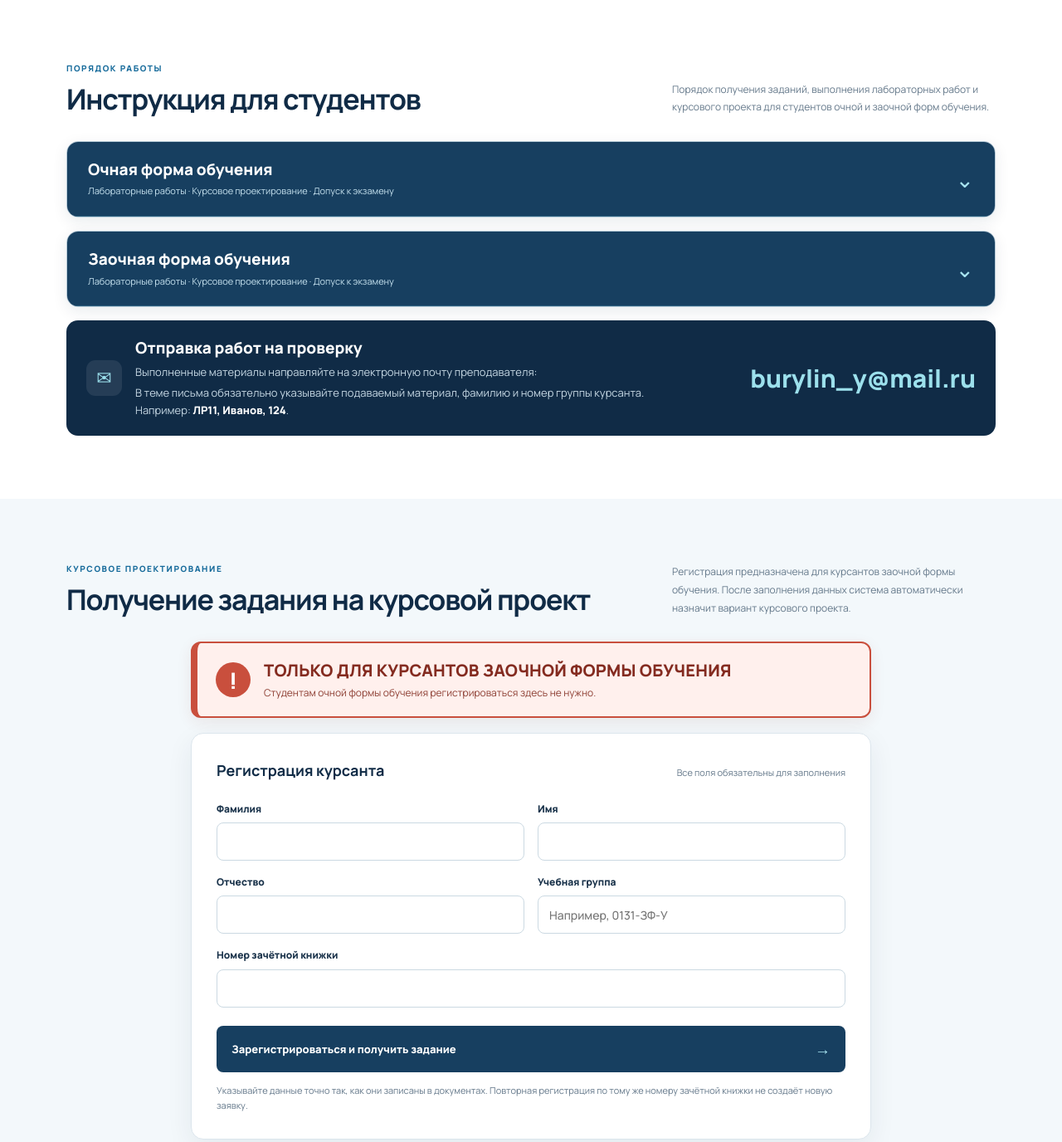
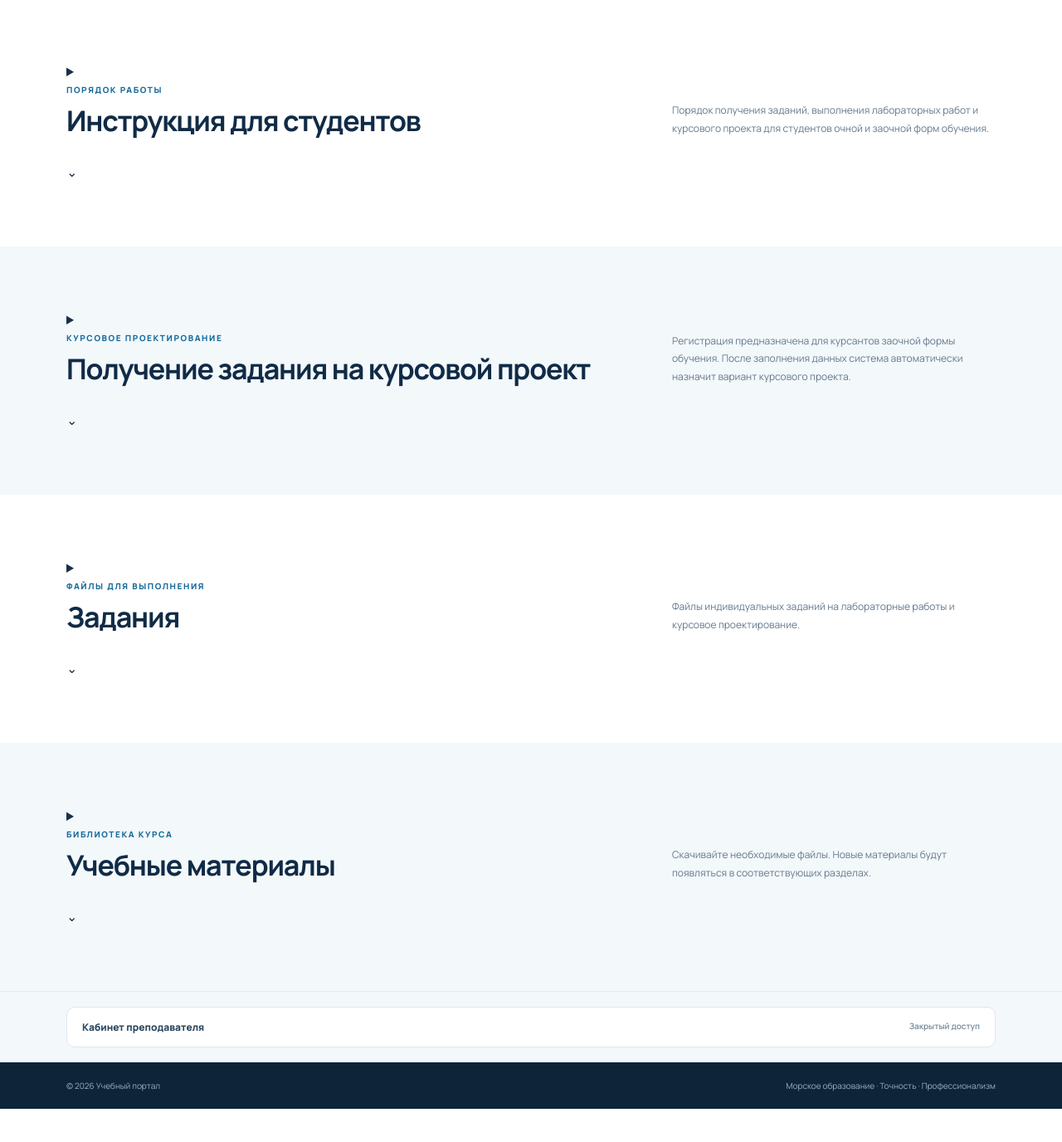
Before and after one commit to savatodigit/math-navigation, a plain HTML site: page index.html in a window 1280 px wide. Shown: the part 1044-2420 px from the top of the page at 83% size. After the commit the page ends 2380 px from the top, so only its background shows below. Drawn offline with nearby package versions, Linux system fonts and the light colour scheme.

Commit message:
Сделаны сворачиваемыми основные разделы сайта

```diff
--- a/index.html
+++ b/index.html
@@ -38,11 +38,10 @@
 
 
     <section class="section" id="instructions">
-      <div class="container">
-        <div class="section-heading">
+      <div class="container"><details class="page-section-toggle"><summary><div class="section-heading">
           <div><div class="section-kicker">ПОРЯДОК РАБОТЫ</div><h2>Инструкция для студентов</h2></div>
           <p>Порядок получения заданий, выполнения лабораторных работ и курсового проекта для студентов очной и заочной форм обучения.</p>
-        </div>
+        </div><span class="page-section-chevron" aria-hidden="true">⌄</span></summary><div class="page-section-content">
 
         <div class="study-instructions">
           <details class="study-card">
@@ -115,13 +114,12 @@
       </div>
     </section>
 
-
+</div></details>
     <section class="section coursework-section" id="coursework-registration">
-      <div class="container">
-        <div class="section-heading">
+      <div class="container"><details class="page-section-toggle"><summary><div class="section-heading">
           <div><div class="section-kicker">КУРСОВОЕ ПРОЕКТИРОВАНИЕ</div><h2>Получение задания на курсовой проект</h2></div>
           <p>Регистрация предназначена для курсантов заочной формы обучения. После заполнения данных система автоматически назначит вариант курсового проекта.</p>
-        </div>
+        </div><span class="page-section-chevron" aria-hidden="true">⌄</span></summary><div class="page-section-content">
         <div class="coursework-audience-warning" role="note"><span class="coursework-warning-icon" aria-hidden="true">!</span><span><strong>ТОЛЬКО ДЛЯ КУРСАНТОВ ЗАОЧНОЙ ФОРМЫ ОБУЧЕНИЯ</strong><small>Студентам очной формы обучения регистрироваться здесь не нужно.</small></span></div>
         <div class="coursework-panel">
           <form id="coursework-form" class="coursework-form">
@@ -143,13 +141,12 @@
         </div>
       </div>
     </section>
-
+</div></details>
     <section class="section assignments-section" id="assignments">
-      <div class="container">
-        <div class="section-heading">
+      <div class="container"><details class="page-section-toggle"><summary><div class="section-heading">
           <div><div class="section-kicker">ФАЙЛЫ ДЛЯ ВЫПОЛНЕНИЯ</div><h2>Задания</h2></div>
           <p>Файлы индивидуальных заданий на лабораторные работы и курсовое проектирование.</p>
-        </div>
+        </div><span class="page-section-chevron" aria-hidden="true">⌄</span></summary><div class="page-section-content">
         <div id="assignments-list" class="materials-grid" aria-live="polite">
           <div class="empty-state">
             <div class="empty-icon">⇩</div>
@@ -159,13 +156,12 @@
         </div>
       </div>
     </section>
-
+</div></details>
     <section class="section materials-section" id="materials">
-      <div class="container">
-        <div class="section-heading">
+      <div class="container"><details class="page-section-toggle"><summary><div class="section-heading">
           <div><div class="section-kicker">БИБЛИОТЕКА КУРСА</div><h2>Учебные материалы</h2></div>
           <p>Скачивайте необходимые файлы. Новые материалы будут появляться в соответствующих разделах.</p>
-        </div>
+        </div><span class="page-section-chevron" aria-hidden="true">⌄</span></summary><div class="page-section-content">
         <div id="materials-list" class="materials-grid" aria-live="polite">
           <div class="empty-state">
             <div class="empty-icon">⇩</div>
@@ -176,7 +172,7 @@
         <p class="download-tip"><span>ⓘ</span> Для скачивания нажмите на название или кнопку «Скачать» рядом с материалом.</p>
       </div>
     </section>
-
+</div></details>
 
   </main>
 
@@ -190,5 +186,20 @@
 <footer><div class="container footer-inner"><span>© <span id="year"></span> Учебный портал</span><span>Морское образование · Точность · Профессионализм</span>
     </div>
   </footer>
+<script>
+document.addEventListener("DOMContentLoaded", () => {
+  document.querySelectorAll('nav a[href^="#"]').forEach(link => {
+    link.addEventListener("click", () => {
+      const target = document.querySelector(link.getAttribute("href"));
+      const panel = target && target.querySelector(":scope > .container > .page-section-toggle");
+      if (panel) panel.open = true;
+      if (target && target.id === "teacher") {
+        const access = target.querySelector(".teacher-access");
+        if (access) access.open = true;
+      }
+    });
+  });
+});
+</script>
 </body>
 </html>
```
